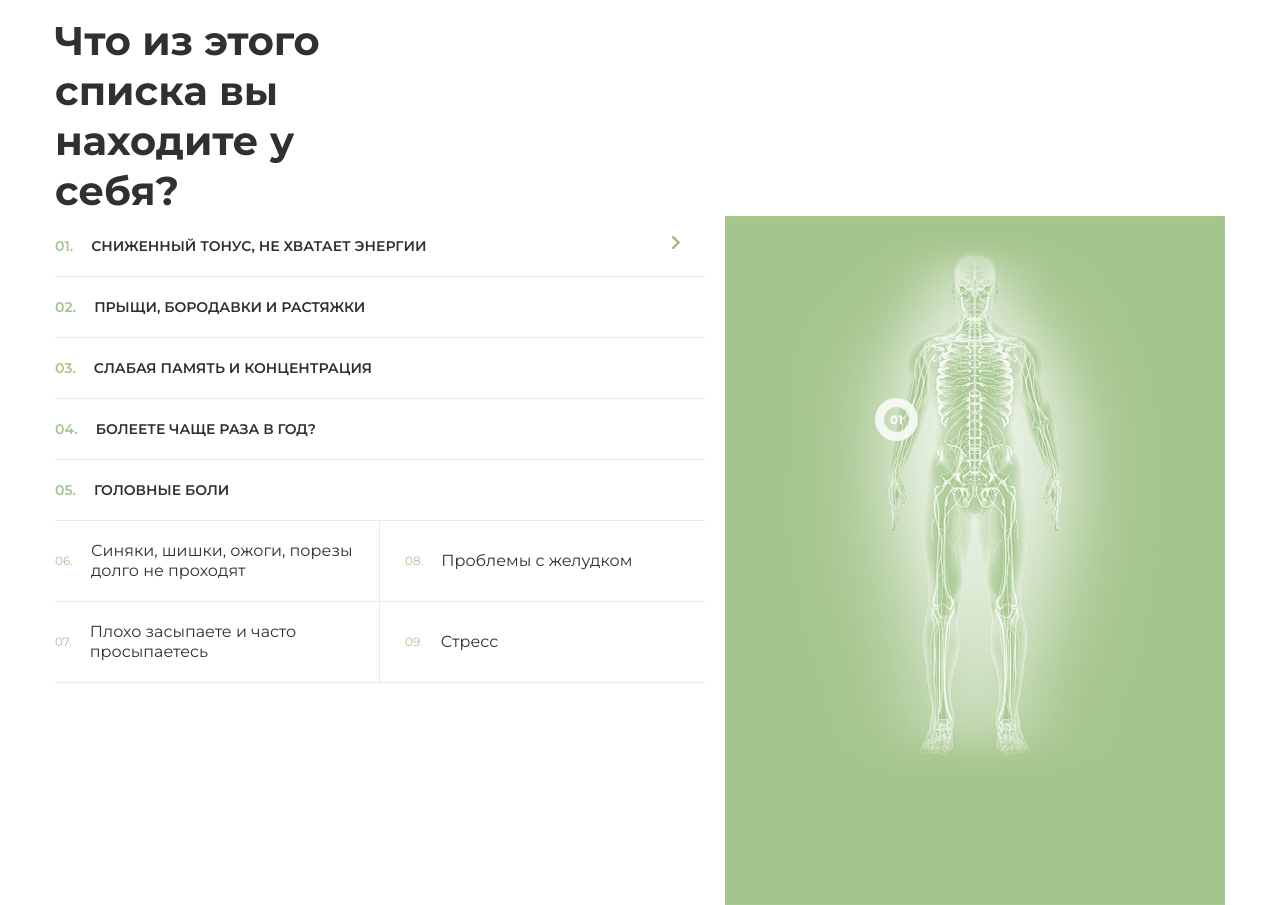
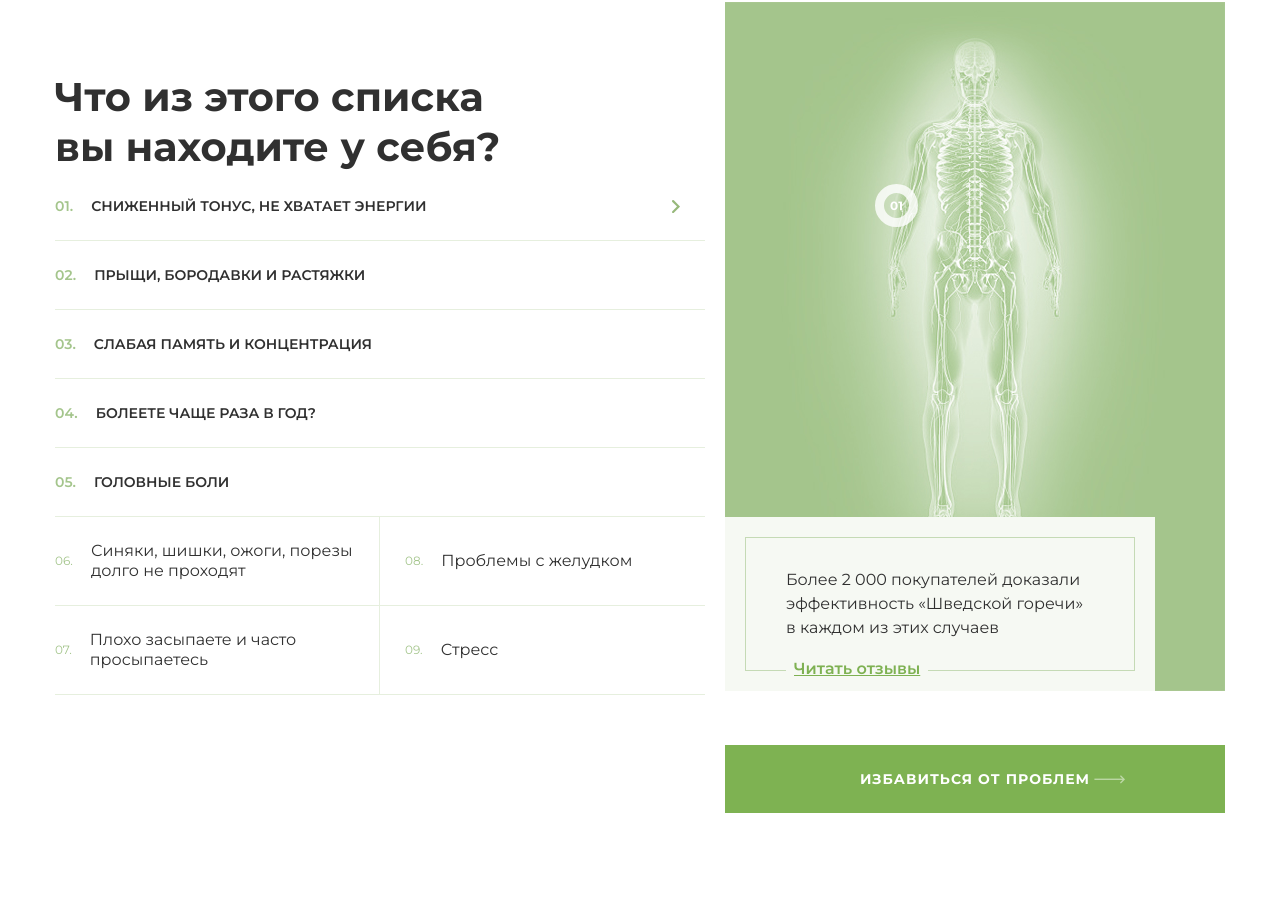
Before and after one commit to EPShepelev/Landing_SwedishBitter, a plain HTML site: page index.html in a window 1280 px wide. Shown: the part 1166-2071 px from the top of the page. After the commit the page ends 1979 px from the top, so only its background shows below. Drawn offline with nearby package versions, Linux system fonts and the light colour scheme.

Commit message:
finished section list and create section popularity

```diff
--- a/css/style.css
+++ b/css/style.css
@@ -6,6 +6,8 @@
 body{
   font-family: 'Montserrat', sans-serif;
   font-weight: 400;
+  font-size: 16px;
+  line-height: 24px;
 }
 .container{
   max-width: 1200px;
@@ -195,10 +197,10 @@ body{
   line-height: 24px;
 }
 .list{
-
+  margin-top: 150px;
 }
 .list__title{
-  max-width: 370px;
+  max-width: 450px;
   font-weight: 700;
   font-size: 40px;
   line-height: 50px;
@@ -211,6 +213,7 @@ body{
 .tabs__content{
   min-width: 500px;
   height: 689px;
+  margin-top: -170px;
   position: relative;
   background-image: url("../images/list-images.jpg");
   background-size: cover;
@@ -222,12 +225,14 @@ body{
   justify-content: space-between;
 }
 .tab{
+  display: flex;
+  align-items: center;
   font-weight: 600;
   font-size: 14px;
   line-height: 20px;
   text-transform: uppercase;
   color: #303030;
-  padding: 20px 0;
+  padding: 24px 40px 24px 0;
   border-bottom: 1px solid #e6efde;
   cursor: pointer;
 }
@@ -325,3 +330,54 @@ body{
 .tabs__box .tab.active::after{
   display: none;
 }
+.tabs__reviews{
+  max-width: 430px;
+  padding: 20px;
+  background-color: #f6f9f3;
+  position: absolute;
+  bottom: 0;
+}
+.tabs__reviews-inner{
+  border: 1px solid #c5dab5;
+  padding: 30px 40px 30px 40px;
+}
+.tabs__reviews-text{
+  color: #303030;
+}
+.tabs__reviews-link{
+  padding: 0 8px;
+  position: absolute;
+  bottom: 10px;
+  color: #7eb152;
+  font-weight: 600;
+  background-color: #f6f9f3;
+}
+.list__link{
+  margin-top: 50px;
+  display: flex;
+  justify-content: flex-end;
+}
+.list__link a{
+  min-width: 500px;
+  margin-top: 22px  100px 22px 120px;
+  position: relative;
+  background-color: #7eb252;
+  padding: 22px 0;
+  outline: none;
+  color: #fff;
+  text-align: center;
+  text-decoration: none;
+  text-transform: uppercase;
+  font-size: 14px;
+  font-weight: 700;
+  letter-spacing: 1px;
+}
+.list__link a:after{
+  content: "";
+  background-image: url("../images/arrow-right.png");
+  width: 31px;
+  height: 9px;
+  right: 100px;
+  top: 30px;
+  position: absolute;
+}
--- a/index.html
+++ b/index.html
@@ -1,5 +1,5 @@
 <!DOCTYPE html>
-<html lang="en">
+<html lang="ru">
 <head>
   <meta charset="UTF-8">
   <meta name="viewport" content="width=device-width, initial-scale=1.0">
@@ -162,10 +162,25 @@
           <div class="tab-item item-7" id="7">07</div>
           <div class="tab-item item-8" id="8">08</div>
           <div class="tab-item item-9" id="9">09</div>
-
+          <div class="tabs__content-reviews tabs__reviews">
+            <div class="tabs__reviews-inner">
+              <div class="tabs__reviews-text">
+                Более 2 000 покупателей доказали
+                эффективность «Шведской горечи»
+                в каждом из этих случаев
+              </div>
+              <a href="#" class="tabs__reviews-link">Читать отзывы</a>
+            </div>
+          </div>
         </div>
       </div>
+      <div class="list__link">
+        <a href="#">Избавиться от проблем</a>
+      </div>
     </div>
+  </section>
+  <section class="popularity">
+
   </section>
   <script src="https://ajax.googleapis.com/ajax/libs/jquery/3.4.1/jquery.min.js"></script>
   <script src="js/main.js"></script>
```
